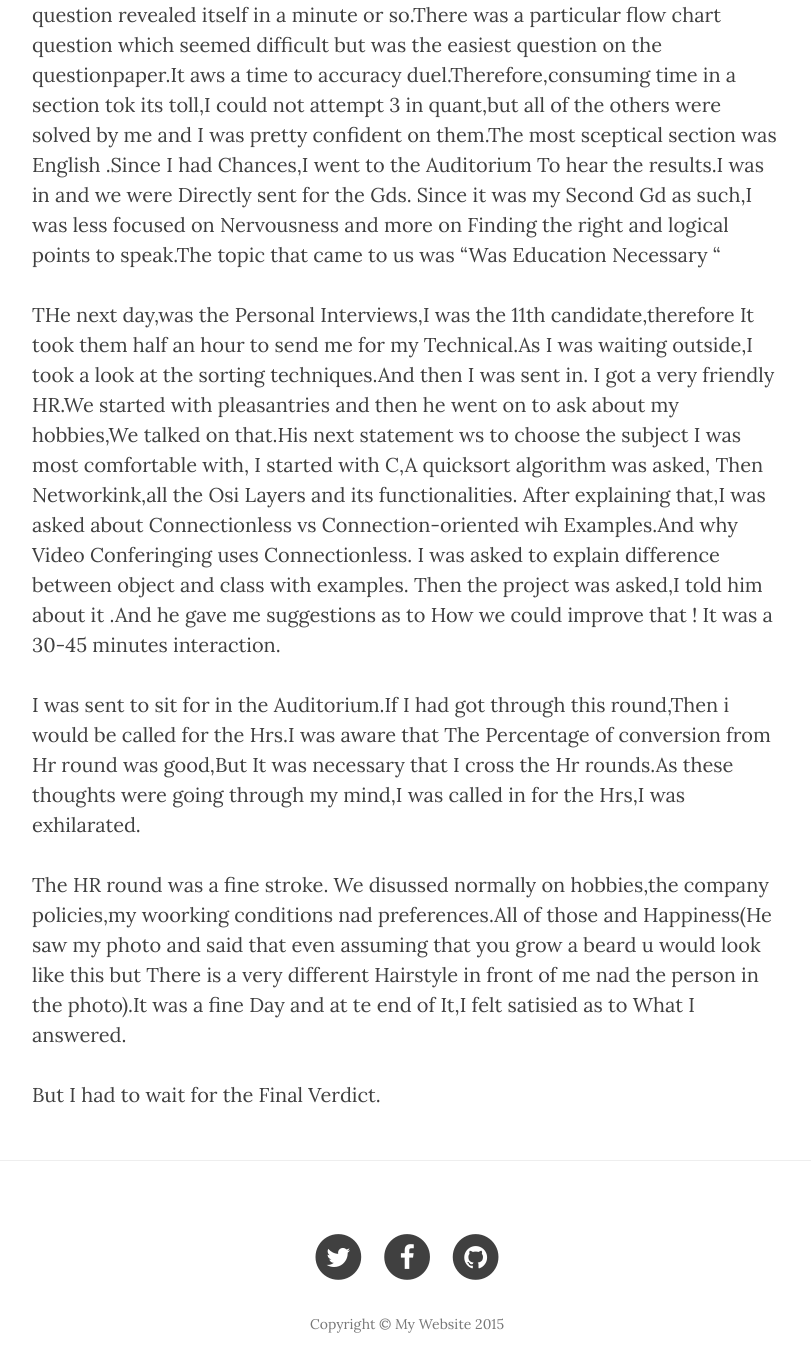
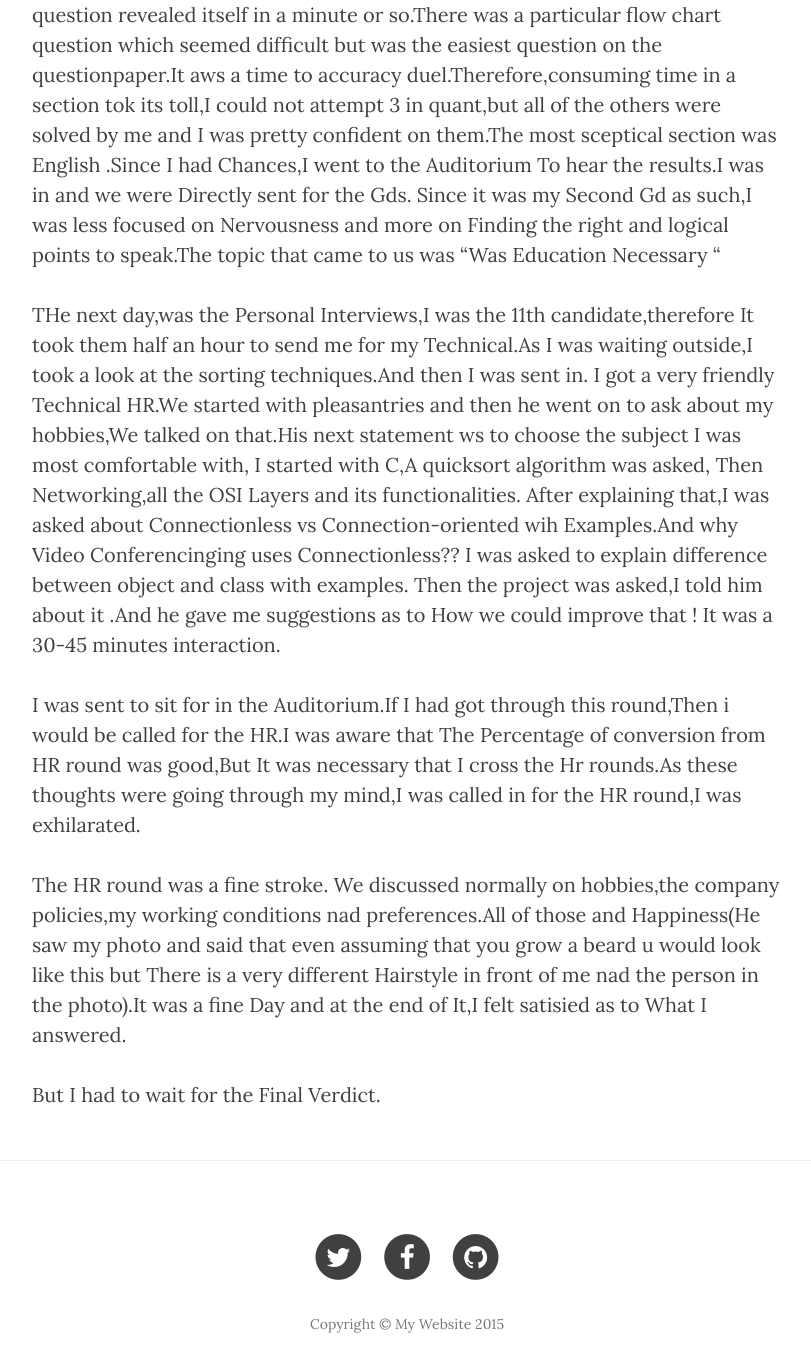
Before and after one commit to aakashkumar5069/jekyll_blog, a Jekyll site: the page built from _posts/2015-08-27-The-Wish-Fulfilled.md, in a window 1280 px wide and 1400 px high, scrolled down 1103 px. Shown: the top 1372 px of the window, without its empty margins (233-1044 px from the left). Built offline with Jekyll 4.4.1, drawn with Linux system fonts in a browser that asks for light colours; nearby versions of some CDN libraries; Markdown is read by kramdown in place of the engine named in the settings.

Commit message:
wd_mistake
word mistakes

```diff
--- a/_posts/2015-08-27-The-Wish-Fulfilled.md
+++ b/_posts/2015-08-27-The-Wish-Fulfilled.md
@@ -20,16 +20,16 @@ Since it was my Second Gd as such,I was less focused on Nervousness and more on
 
 
 THe next day,was the Personal Interviews,I was the 11th candidate,therefore It took them half an hour to send me for my Technical.As I was waiting outside,I took a look at the sorting techniques.And then I was sent in.
-I got a very friendly HR.We started with pleasantries and then he went on to ask about my hobbies,We talked on that.His next statement ws to choose the subject I was most comfortable with,
+I got a very friendly Technical HR.We started with pleasantries and then he went on to ask about my hobbies,We talked on that.His next statement ws to choose the subject I was most comfortable with,
 I started with C,A quicksort algorithm was asked,
-Then Networkink,all the Osi Layers and its functionalities.
-After explaining that,I was asked about Connectionless vs Connection-oriented wih Examples.And why Video Conferinging uses Connectionless.
+Then Networking,all the OSI Layers and its functionalities.
+After explaining that,I was asked about Connectionless vs Connection-oriented wih Examples.And why Video Conferencinging uses Connectionless??
 I was asked to explain difference between object and class with examples.
 Then the project was asked,I told him about it .And he gave me suggestions as to How we could improve that !
 It was a 30-45 minutes interaction.
 
-I was sent to sit for in the Auditorium.If I had got through this round,Then i would be called for the Hrs.I was aware that The Percentage of conversion from Hr round was good,But It was necessary that I cross the Hr rounds.As these thoughts were going through my mind,I was called in for the Hrs,I was exhilarated.
+I was sent to sit for in the Auditorium.If I had got through this round,Then i would be called for the HR.I was aware that The Percentage of conversion from HR round was good,But It was necessary that I cross the Hr rounds.As these thoughts were going through my mind,I was called in for the HR round,I was exhilarated.
 
-The HR round was a fine stroke. We disussed normally on hobbies,the company policies,my woorking conditions nad preferences.All of those and Happiness(He saw my photo and said that even assuming that you grow a beard u would look like this but There is a very different Hairstyle in front of me nad the person in the photo).It was a fine Day and at te end of It,I felt satisied as to What I answered.
+The HR round was a fine stroke. We discussed normally on hobbies,the company policies,my working conditions nad preferences.All of those and Happiness(He saw my photo and said that even assuming that you grow a beard u would look like this but There is a very different Hairstyle in front of me nad the person in the photo).It was a fine Day and at the end of It,I felt satisied as to What I answered.
 
 But I had to wait for the Final Verdict.
```
Also changed, not shown: _posts/2015-09-19-Why-Do-I-Do-Mistakes.md (+1 -1 lines).
